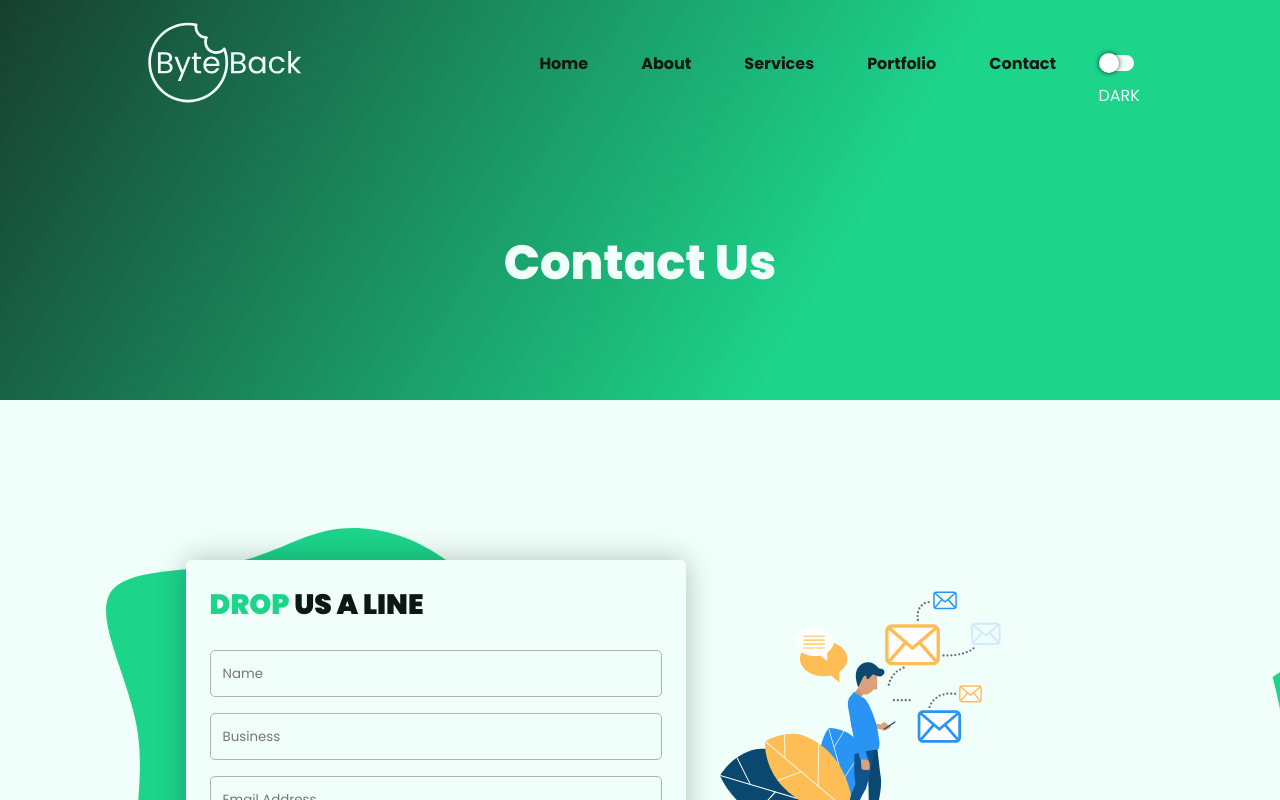
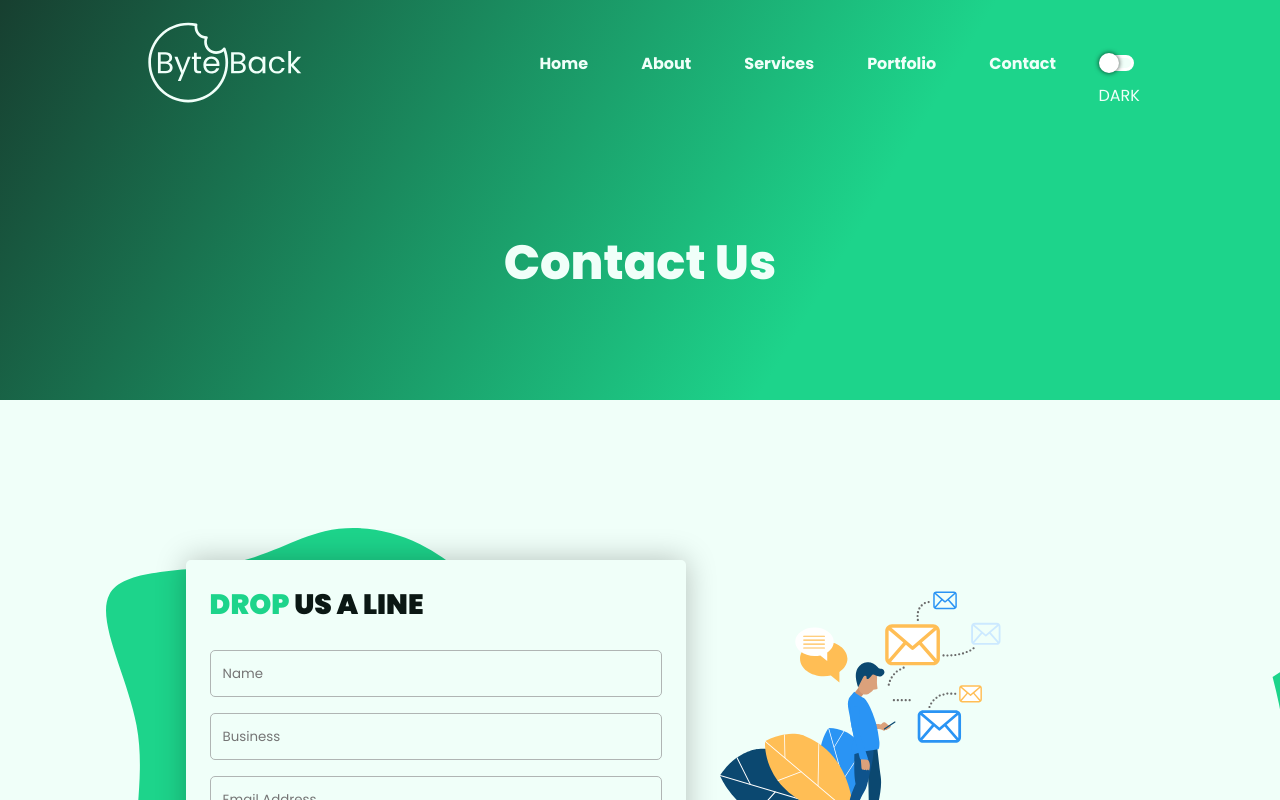
Before and after one commit to adinduokoro/Byte-Back-Digital-V2, a React (Create React App) app: page /contact in a window 1280 px wide. Shown: the top 800 px of the page. Built offline with nearby package versions, Linux system fonts and the light colour scheme.

Commit message:
Navigation.
Wired up and functioning.

```diff
--- a/src/components/navigation/Navigation.module.css
+++ b/src/components/navigation/Navigation.module.css
@@ -114,7 +114,7 @@
   display: flex;
   justify-content: space-between;
   width: 100%;
-  color: var(--tertiaryColor);
+  color: var(--primaryColorGreen900);
   z-index: 5;
 }
 
--- a/src/components/pageHeader/PageHeader.js
+++ b/src/components/pageHeader/PageHeader.js
@@ -1,6 +1,6 @@
 import React from "react";
 import styles from "./PageHeader.module.css";
-import { Navigation, SpaceContent } from "../../components";
+import { SpaceContent } from "../../components";
 import { selectIsDarkModeOn } from "../../redux/slice/themeSlice";
 import { useSelector } from "react-redux";
 import { selectCurrentPath } from "../../redux/slice/linkSlice";
@@ -14,7 +14,7 @@ const PageHeader = () => {
       className={`${styles["page-header"]} ${
         isDarkModeOn ? styles["page-header-dark"] : ""
       }`}
-      style={{ zIndex: "1" }}
+      style={{ zIndex: "2" }}
     >
       <div
         className={`${styles["background-container"]} ${
@@ -25,7 +25,6 @@ const PageHeader = () => {
       </div>
       <div className="container">
         <div className={styles["page-header-content"]}>
-          {/* <Navigation /> */}
           <h1>{currentPath}</h1>
         </div>
       </div>
--- a/src/pages/about/About.js
+++ b/src/pages/about/About.js
@@ -1,6 +1,5 @@
 import React, { useEffect } from "react";
 import styles from "./About.module.css";
-import { useParams } from "react-router-dom";
 import { SET_CURRENT_PATH } from "../../redux/slice/linkSlice";
 import { useDispatch } from "react-redux";
 
```
